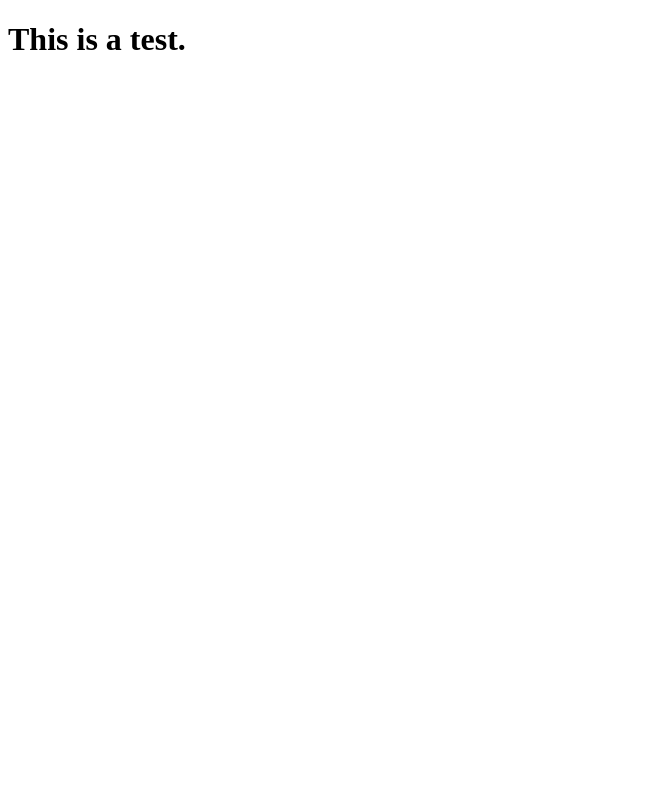
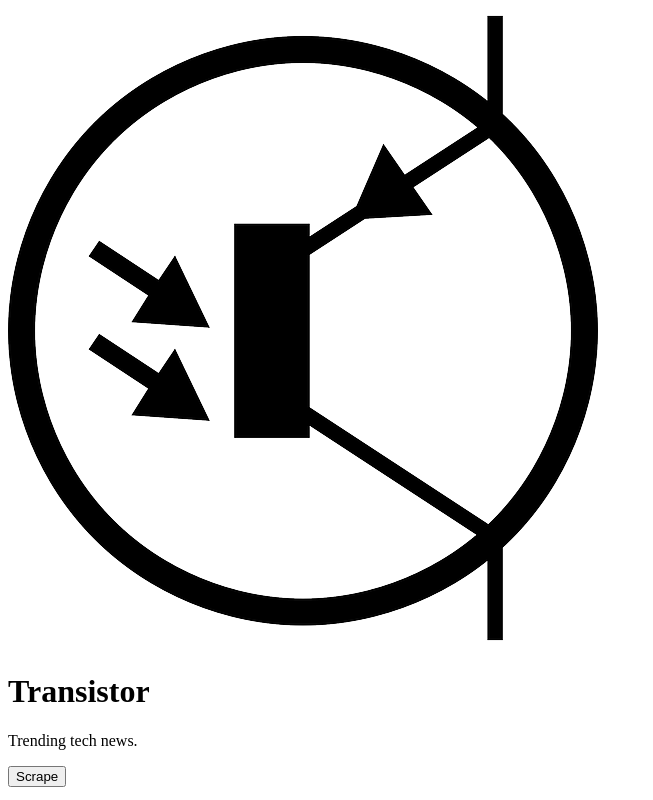
Before and after one commit to mathewbishop/web_scraper, a website: page view/public/index.html in a window 1280 px wide. Shown: the whole page, without its empty margins (0-653 px from the left). Drawn offline with Linux system fonts and the light colour scheme.

Commit message:
Start building the view (index.html)

```diff
--- a/view/public/index.html
+++ b/view/public/index.html
@@ -7,6 +7,24 @@
     <title>Web Scraper</title>
 </head>
 <body>
-    <h1>This is a test.</h1>
+
+    <header>
+        <img src="./assets/images/transistor-40613_640.png" alt="Diagram of an electrical transistor.">
+        <h1>Transistor</h1>
+        <p>Trending tech news.</p>
+    </header>
+
+    <section>
+        <button>Scrape</button>
+    </section>
+
+    <main>
+
+    </main>
+
+    <footer>
+
+    </footer>
+
 </body>
 </html>
```
Also changed, not shown: view/public/assets/images/transistor-40613_640.png (added).
